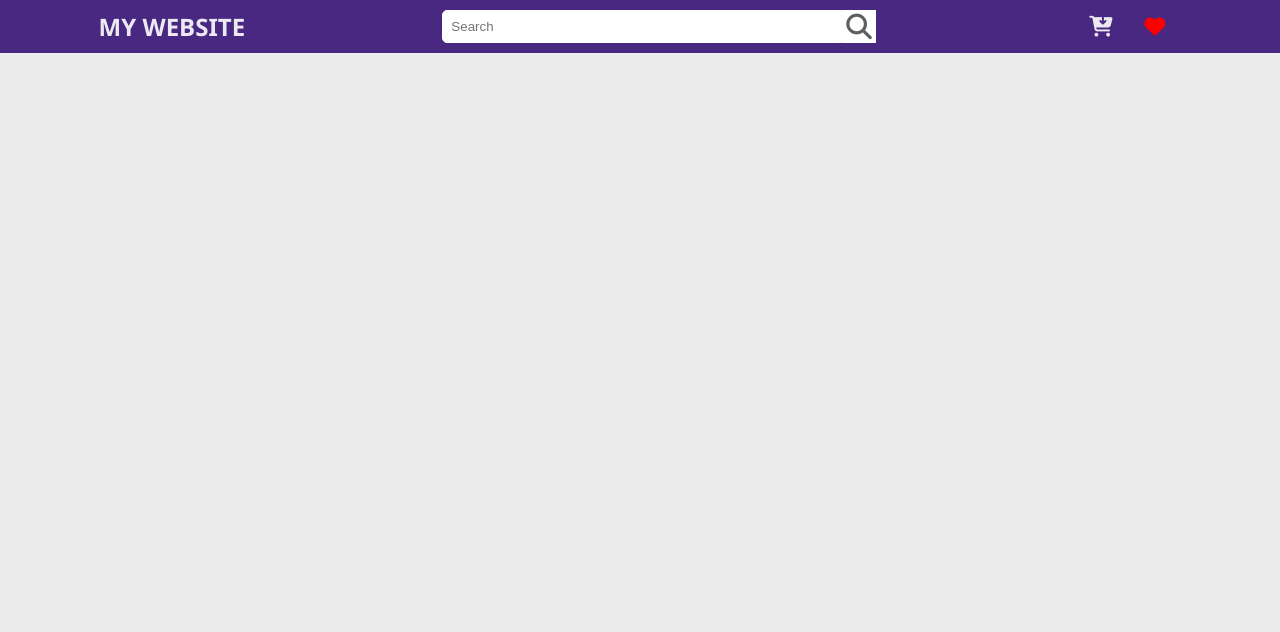
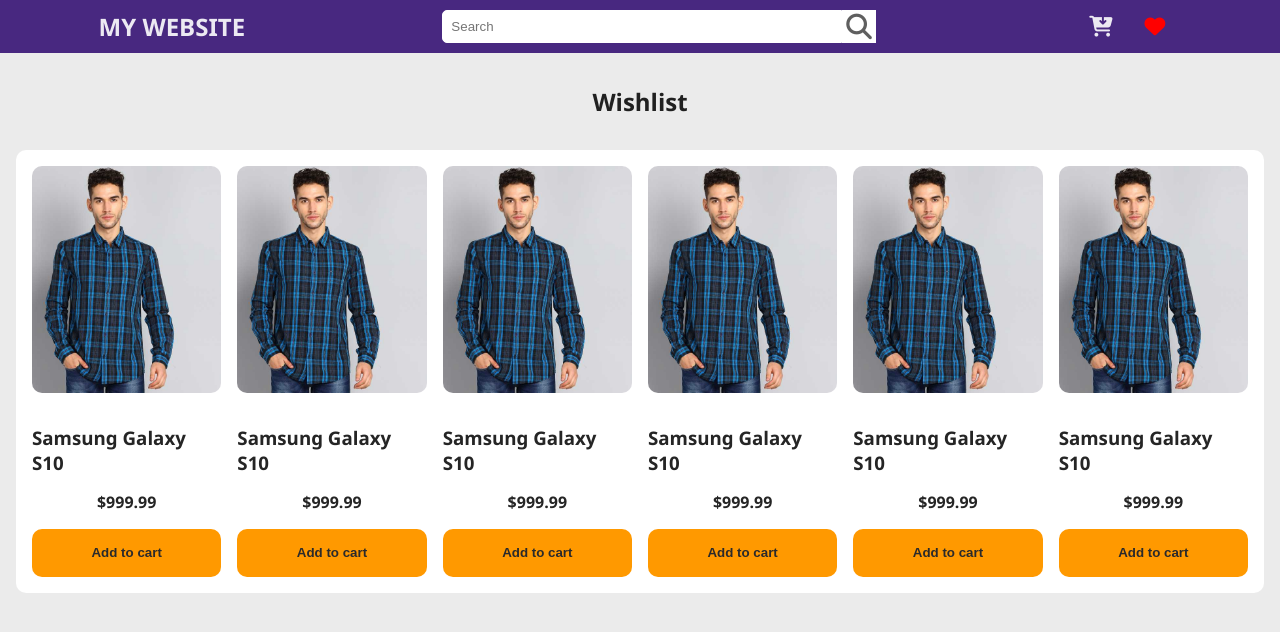
Before and after one commit to theVivek-kumar/Ecommerce-Major-project-neog, a plain HTML site: page my-cart/wishlist/wishlist.html in a window 1280 px wide. Drawn offline with Linux system fonts and the light colour scheme.

Commit message:
wishlist done

```diff
--- a/my-cart/wishlist/wishlist.css
+++ b/my-cart/wishlist/wishlist.css
@@ -1,3 +1,4 @@
+@import url(/my-cart/mycart.css);
 * {
     margin: 0;
     padding: 0;
@@ -93,3 +94,67 @@ body {
     border-radius: 5px 5px 5px 5px;
 
 }
+/***************************************card******************/
+.card-body{
+    width: auto;
+    height: auto;
+    display: flex;
+    background-color: white;
+    padding: 1rem;
+    gap: 1rem;
+    align-items: center;
+    border-radius: 10px;
+    margin: 1rem;
+}
+.image-wish{
+    width: 100%;
+    display: flex;
+    justify-content: center;
+    border-radius: 10px;
+}
+.card-body-item-info{
+    display: flex;
+    flex-direction: column;
+    padding-top: 1rem;
+
+}
+.card-body-item-info h3{
+    display: flex;
+    padding-top: 1rem;
+    color: #252525;
+    justify-content: center;
+    align-items: center;
+
+}
+.card-body-item-info p{
+    display: flex;
+    padding-top: 1rem;
+    color: #252525;
+    font-size: 1rem;
+    font-weight: 600;
+     justify-content: center;
+     align-items: center;
+
+
+}
+.card-header{
+    margin: auto;
+    display: flex;
+    justify-content: center;
+    margin: 2rem;
+}
+.card-body-item{
+    background-color: #ffffff;
+    display: flex;
+    flex-direction: column;
+    justify-content: center;
+
+}
+.card-heading-md-2{
+    border: none;
+    color: #2a2a2b;
+    height: 3rem;
+    display: flex;
+    align-items: center;
+    border-radius: 10px;
+}
--- a/my-cart/wishlist/wishlist.html
+++ b/my-cart/wishlist/wishlist.html
@@ -10,7 +10,7 @@
     <title>Wishlist</title>
 </head>
 <body>
-    <div class="navbar-head-container">
+    <nav class="navbar-head-container">
         <div class="navbar-md-head">
 
             <div class="navbar-head-logo">
@@ -28,7 +28,81 @@
             </div>
 
         </div>
-    </div>
+    </nav>
+    <!-- ------------------------------------------------------card----------------------------------------------------- -->
+    <div class="container">
+        <div class="card-container">
+            <div class="card-header">
+                <h2>Wishlist</h2>
+            </div>
+            <div class="crd-container-wishlist">
+            <div class="card-body">
+                <div class="card-body-item">
+                    <div class="card-body-item-img">
+                        <img class="image-wish" src="/image/man's/m6.jpeg" alt="image">
+                    </div>
+                    <div class="card-body-item-info">
+                        <h3>Samsung Galaxy S10</h3>
+                        <p>$999.99</p>
+                        <button class="card-heading-md-2">Add to cart</button>
+                    </div>
+                </div>
+                <div class="card-body-item">
+                    <div class="card-body-item-img">
+                        <img class="image-wish" src="/image/man's/m6.jpeg" alt="image">
+                    </div>
+                    <div class="card-body-item-info">
+                        <h3>Samsung Galaxy S10</h3>
+                        <p>$999.99</p>
+                        <button class="card-heading-md-2">Add to cart</button>
+                    </div>
+                </div>
+                <div class="card-body-item">
+                    <div class="card-body-item-img">
+                        <img class="image-wish" src="/image/man's/m6.jpeg" alt="image">
+                    </div>
+                    <div class="card-body-item-info">
+                        <h3>Samsung Galaxy S10</h3>
+                        <p>$999.99</p>
+                        <button class="card-heading-md-2">Add to cart</button>
+                    </div>
+                </div>
+                <div class="card-body-item">
+                    <div class="card-body-item-img">
+                        <img class="image-wish" src="/image/man's/m6.jpeg" alt="image">
+                    </div>
+                    <div class="card-body-item-info">
+                        <h3>Samsung Galaxy S10</h3>
+                        <p>$999.99</p>
+                        <button class="card-heading-md-2">Add to cart</button>
+                    </div>
+                </div>
+                <div class="card-body-item">
+                    <div class="card-body-item-img">
+                        <img class="image-wish" src="/image/man's/m6.jpeg" alt="image">
+                    </div>
+                    <div class="card-body-item-info">
+                        <h3>Samsung Galaxy S10</h3>
+                        <p>$999.99</p>
+                        <button class="card-heading-md-2">Add to cart</button>
+                    </div>
+                </div>
+                <div class="card-body-item">
+                    <div class="card-body-item-img">
+                        <img class="image-wish" src="/image/man's/m6.jpeg" alt="image">
+                    </div>
+                    <div class="card-body-item-info">
+                        <h3>Samsung Galaxy S10</h3>
+                        <p>$999.99</p>
+                        <button class="card-heading-md-2">Add to cart</button>
+                    </div>
+                </div>
+
+
+
+
+
+
 
 
 
```
Also changed, not shown: index.html (+1 -1 lines).
